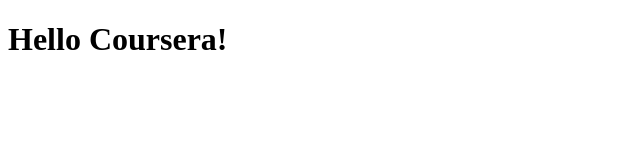
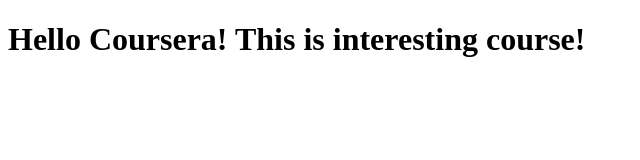
Before and after one commit to olek59/coursera-test, a plain HTML site: page index.html in a window 1280 px wide. Shown: the whole page, without its empty margins (0-640 px from the left). Drawn offline with Linux system fonts and the light colour scheme.

Commit message:
Small update.

```diff
--- a/index.html
+++ b/index.html
@@ -6,6 +6,6 @@
 	<title>Hello Coursera</title>
 </head>
 <body>
-<h1>Hello Coursera!</h1>
+<h1>Hello Coursera! This is interesting course!</h1>
 </body>
 </html>
```
